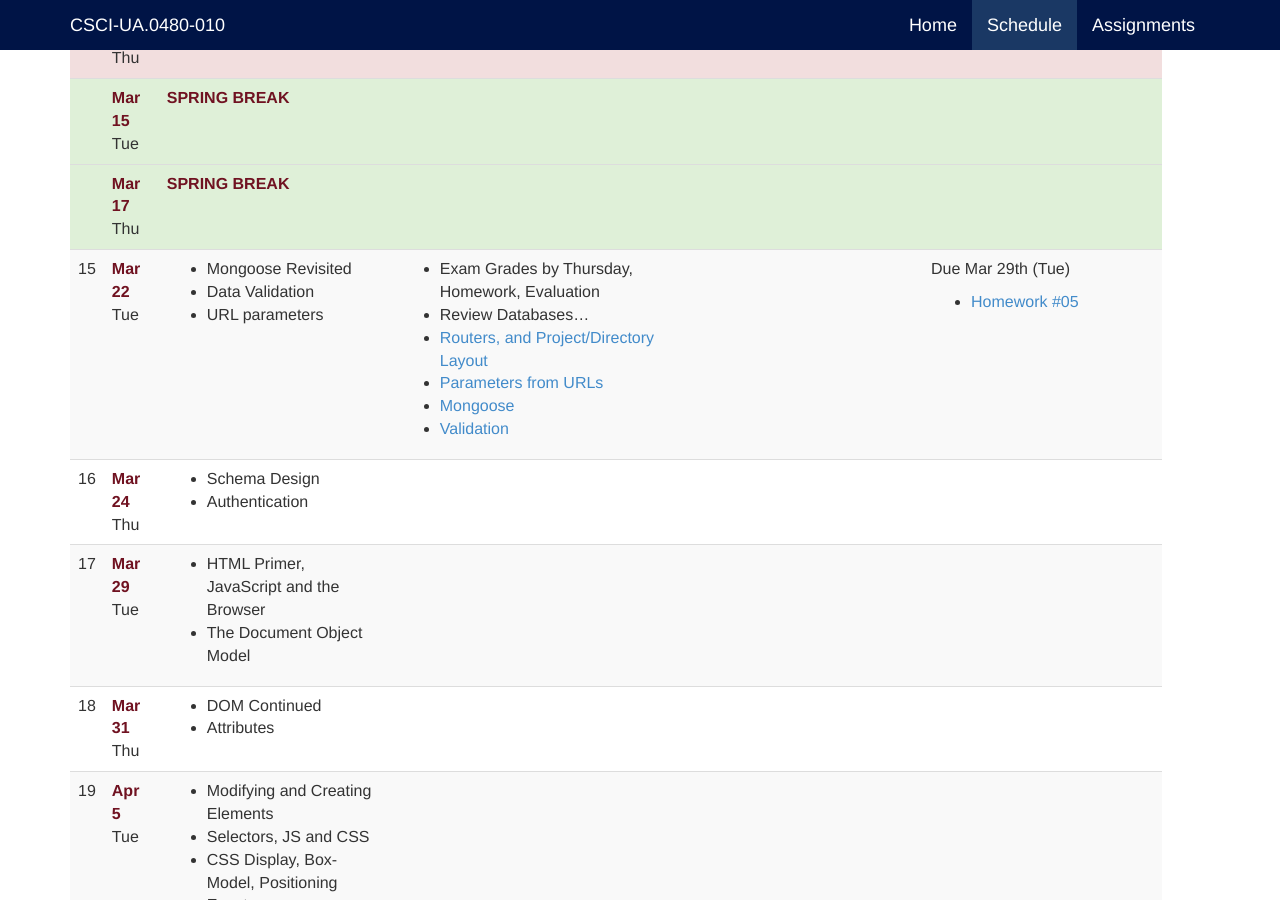
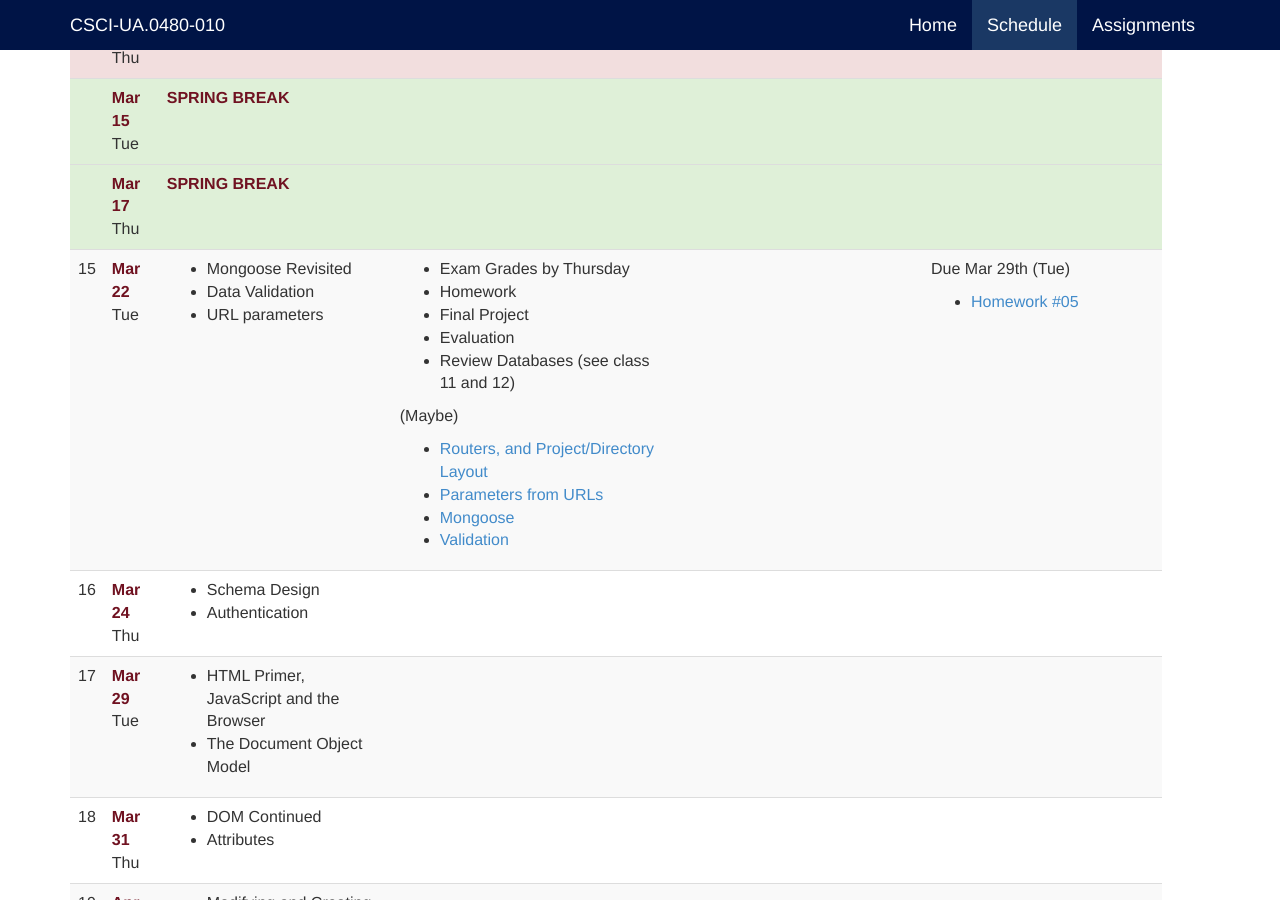
Before and after one commit to jl4282/csci-ua.0480-spring2016-010, a Jekyll site: the page built from schedule.markdown, in a window 1280 px wide and 900 px high, scrolled down 3449 px. Built offline with Jekyll 4.4.1, drawn with Linux system fonts in a browser that asks for light colours.

Commit message:
fix to mongo slides, more fix for 15 topics

```diff
--- a/_includes/schedule/15.markdown
+++ b/_includes/schedule/15.markdown
@@ -1,7 +1,13 @@
 	<td markdown="block">
 
-* Exam Grades by Thursday, Homework, Evaluation
-* Review Databases...
+* Exam Grades by Thursday
+* Homework
+* Final Project
+* Evaluation
+* Review Databases (see class 11 and 12)
+
+(Maybe)
+
 * [Routers, and Project/Directory Layout](slides/15/layout.html)
 * [Parameters from URLs](slides/15/params.html)
 * [Mongoose](slides/15/mongoose.html)
--- a/slides/11/mongo.markdown
+++ b/slides/11/mongo.markdown
@@ -575,7 +575,7 @@ __As with our previous templates, we'll just loop through all of the objects tha
 &lt;ul&gt;
 {{"{{#each cats"}}}}
 &lt;li&gt;{{"{{name"}}}}</li>
-{"{{{/each"}}}}
+{{"{{/each"}}}}
 &lt;/ul&gt;
 </code></pre>
 {:.fragment}
```
